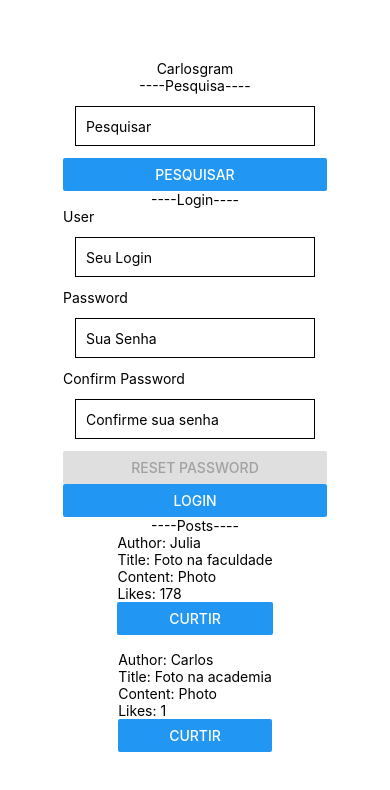
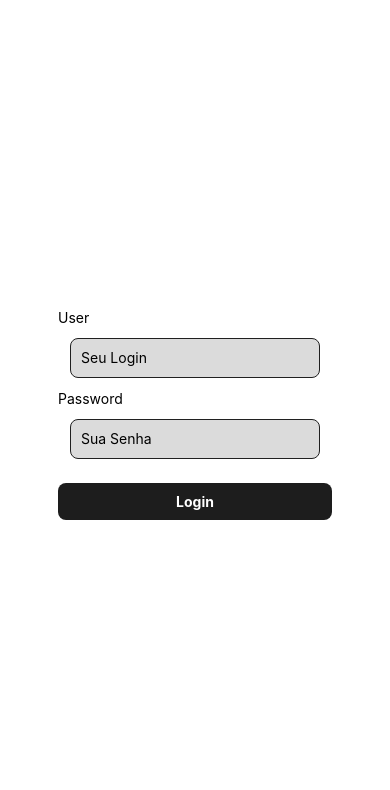
Before and after one commit to CarlosEGoulart/Mobile_2025.2, a React Native app in the folder my-app/: screen / in a window 390 px wide. Shown: the top 790 px of the page. Built offline with nearby package versions, Linux system fonts and the light colour scheme.

Commit message:
Upd Atividade1

```diff
--- a/my-app/App.tsx
+++ b/my-app/App.tsx
@@ -1,7 +1,5 @@
 import { StyleSheet, Text, View } from 'react-native';
 import Login from './src/components/Login'
-import Post from "./src/components/Post/index"
-import SearchBar from './src/components/Post/SearchBar';
 import React from 'react';
 
 export default function App() {
@@ -11,23 +9,7 @@ export default function App() {
 
   return (
     <View style={styles.container}>
-      <Text>Carlosgram</Text>
-      <Text>----Pesquisa----</Text>
-      <SearchBar handleSearch={handleSearch}/>
-      <Text>----Login----</Text>
       <Login />
-      <Text>----Posts----</Text>
-      <Post author='Julia'
-        content='Photo'
-        title='Foto na faculdade'
-        likes={178}
-      />
-      <Post author='Carlos'
-        content='Photo'
-        title='Foto na academia'
-        likes={1}
-      />
-
     </View>
   );
 }
--- a/my-app/src/components/Login.tsx
+++ b/my-app/src/components/Login.tsx
@@ -1,38 +1,16 @@
-import { StyleSheet, View, Text, TextInput, Button } from "react-native";
-import React, { useState } from "react";
+import { StyleSheet, View, Text, TextInput, Button, TouchableOpacity } from 'react-native';
+import React, { useState } from 'react';
 
 export default function Login() {
-  const [username, onChangeUser] = React.useState("");
-  const [password, onChangePass] = React.useState("");
-  const [passConfirm, onChangeConfirm] = React.useState("");
+  const [username, onChangeUser] = React.useState('');
+  const [password, onChangePass] = React.useState('');
+  const [passConfirm, onChangeConfirm] = React.useState('');
   const [passValid, setPassValid] = React.useState(false);
 
   const handleLogin = () => {
-    console.log("Usuario: " + username);
-    console.log("Senha: " + password);
+    console.log('Usuario: ' + username);
+    console.log('Senha: ' + password);
   };
-
-  let handleReset = () => {
-    onChangePass("");
-    onChangeConfirm("");
-    console.log("Senha resetada");
-  };
-
-  React.useEffect(() => {
-    const hasLetter = /[a-zA-Z]/.test(password);
-    const hasNumber = /[0-9]/.test(password);
-    const hasSpecial = /[!@#$%^&*(),.?":{}|<>]/.test(password);
-    if (
-      password.length >= 6 &&
-      hasLetter &&
-      hasNumber &&
-      hasSpecial &&
-      password === passConfirm
-    ) {
-      setPassValid(true);
-    }
-
-  }, [password, passConfirm]);
 
   return (
     <View>
@@ -52,32 +30,49 @@ export default function Login() {
         value={password}
         secureTextEntry={true}
       />
-
-      <Text>Confirm Password</Text>
-      <TextInput
-        style={styles.input}
-        placeholder="Confirme sua senha"
-        onChangeText={onChangeConfirm}
-        value={passConfirm}
-        secureTextEntry={true}
-      />
-
-
-      <Button
-        title="Reset Password"
-        onPress={handleReset}
-        disabled={!passValid}
-      />
-      <Button title="Login" onPress={handleLogin} />
+      <TouchableOpacity style={styles.button} onPress={handleLogin}>
+        <Text style={styles.buttonText}>Login</Text>
+      </TouchableOpacity>
     </View>
   );
 }
 
 const styles = StyleSheet.create({
+  container: {
+    flex: 1,
+    justifyContent: 'center',
+    alignItems: 'center',
+    padding: 24,
+    backgroundColor: '#303030ff',
+  },
+  title: {
+    fontSize: 24,
+    fontWeight: 'bold',
+    marginTop: 16,
+    marginBottom: 8,
+  },
   input: {
+    width: 250,
     height: 40,
     margin: 12,
     borderWidth: 1,
     padding: 10,
+    borderRadius: 8,
+    borderColor: '#202020ff',
+    backgroundColor: '#dbdbdbff',
+    marginBottom: 12,
+    paddingHorizontal: 10,
   },
+  button: {
+    backgroundColor: '#1d1d1dff',
+    padding: 10,
+    borderRadius: 8,
+    alignItems: 'center',
+    marginTop: 12,
+  },
+  buttonText: {
+    color: '#ffffff',
+    fontWeight: 'bold',
+  },
+
 });
--- a/my-app/src/components/Post/SearchBar.tsx
+++ /dev/null
@@ -1,36 +0,0 @@
-import { StyleSheet, View, Button, TextInput} from 'react-native';
-import React from 'react'
-
-interface FormProp {
-    handleSearch(keywords: string):void
-}
-
-export default function SearchBar(props: FormProp) {
-    const[name, setName] = React.useState("")
-
-
-    const onSearch= () =>{
-        props.handleSearch(name);
-        setName("");
-    }
-
-    return (
-    <View>
-      <TextInput
-      style={styles.input}
-      onChangeText={setName}
-      value={name}
-      placeholder="Pesquisar"/>
-      <Button title="Pesquisar" onPress={onSearch}/>
-    </View>
-  )
-
-}
-const styles = StyleSheet.create({
-    input: {
-      height: 40,
-      margin: 12,
-      borderWidth: 1,
-      padding: 10,
-    },
-  });
--- a/my-app/src/components/Post/index.tsx
+++ /dev/null
@@ -1,28 +0,0 @@
-import { View, Text, Button } from 'react-native'
-import React from 'react'
-
-interface PostProps {
-  author: string;
-  title: string;
-  content: string;
-  likes?: number;
-}
-
-export default function Post({author, title, content, likes}:PostProps){
-  const [myLikes, setMyLikes] = React.useState<number>(likes || 0);
-
-  const handleLikes = () =>{
-    setMyLikes(myLikes + 1)
-  }
-
-  return (
-    <View style={{marginBottom: 16}}>
-      <Text>Author: {author}</Text>
-      <Text>Title: {title}</Text>
-      <Text>Content: {content}</Text>
-      {myLikes && <Text>Likes: {myLikes}</Text>}
-
-      <Button title='curtir' onPress={(handleLikes)}/>
-    </View>
-  )
-}
```
Also changed, not shown: 1 other file (tests, documents, lock files or other folders).
